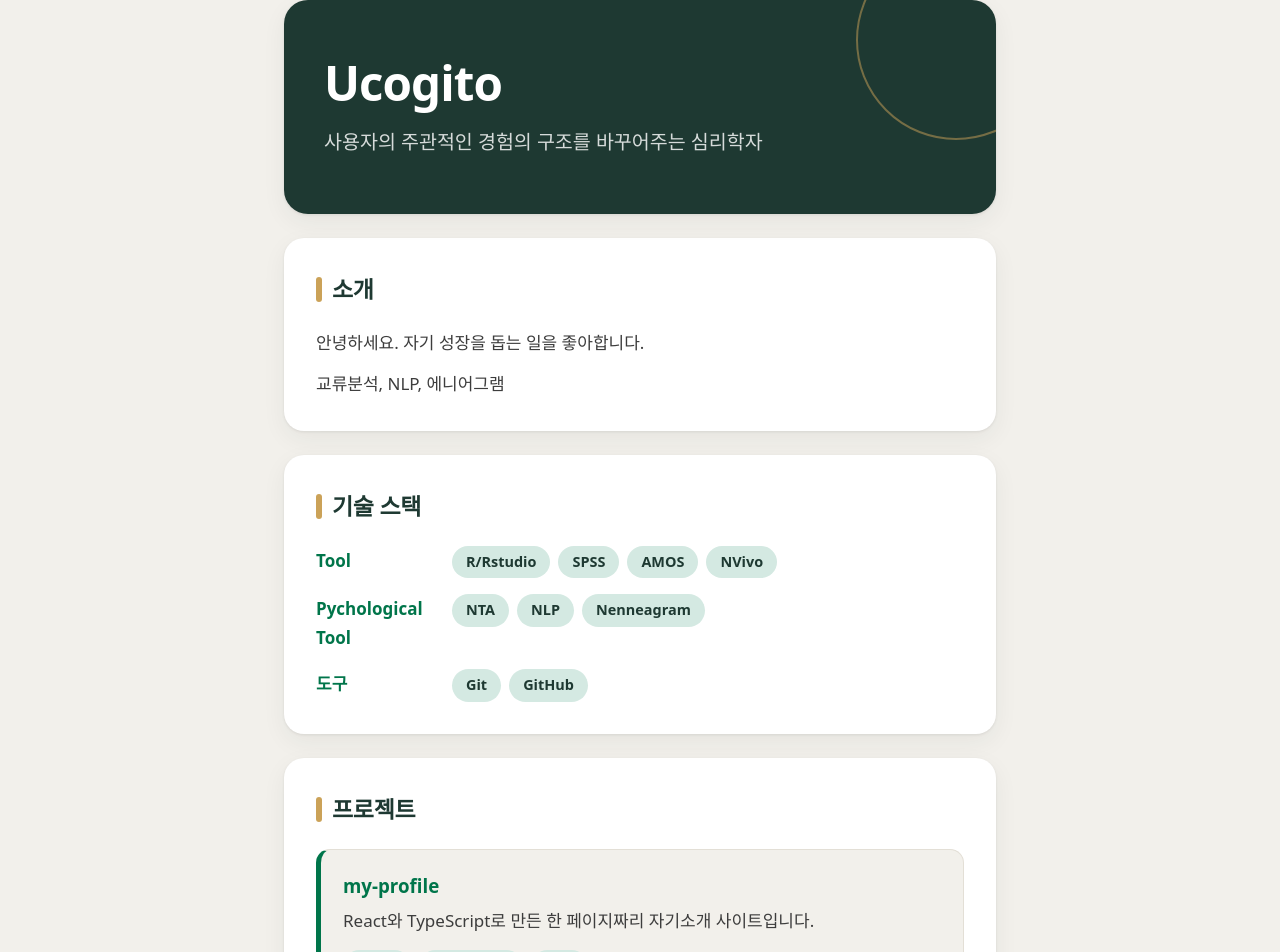
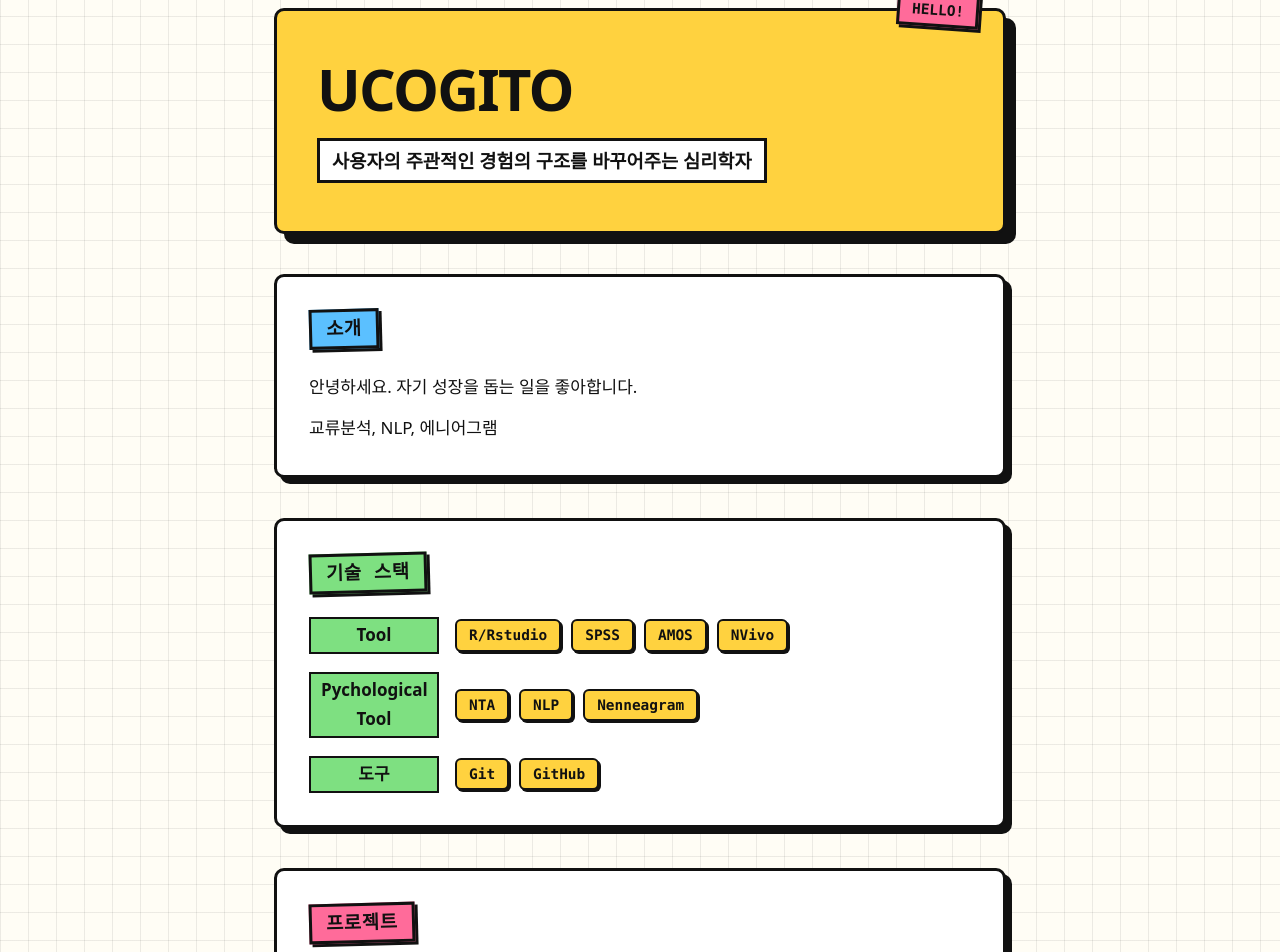
Before and after one commit to metahomo/metahomo.github.io, a React (Vite) app: page / in a window 1280 px wide. Shown: the part 40-992 px from the top of the page. Built offline with nearby package versions, Linux system fonts and the light colour scheme.

Commit message:
Restyle page in neo-brutalist style
Thick borders, hard offset shadows, flat primary colors and a grid
background. CSS only; content and components are unchanged.

Co-Authored-By: Claude Opus 5.5 <noreply@anthropic.com>

```diff
--- a/src/index.css
+++ b/src/index.css
@@ -1,39 +1,51 @@
-/* 커피하우스 느낌의 초록·크림 색 조합 */
+/* 네오 브루탈리즘: 굵은 테두리, 흐림 없는 그림자, 원색 */
 :root {
-  --green-dark: #1e3932; /* 진한 초록: 헤더, 제목 */
-  --green: #00754a; /* 강조 초록: 링크, 버튼 */
-  --green-light: #d4e9e2; /* 연한 초록: 태그 배경 */
-  --gold: #cba258; /* 금색 포인트 */
-  --cream: #f2f0eb; /* 페이지 배경 */
+  --ink: #111; /* 테두리·그림자·글자 */
+  --paper: #fffdf5; /* 페이지 배경 */
   --card: #fff;
-  --text: #3d3d3d;
-  --text-h: #1e3932;
-  --muted: #6b6b6b;
-  --border: #e3dfd6;
-  --shadow: 0 1px 3px rgba(0, 0, 0, 0.08), 0 8px 24px rgba(30, 57, 50, 0.06);
+  --yellow: #ffd23f;
+  --pink: #ff6b9a;
+  --blue: #5bc0ff;
+  --green: #7ee081;
+  --purple: #b39dff;
+  --text: #111;
+  --muted: #333;
+
+  --line: 3px;
+  --shadow: 6px 6px 0 var(--ink);
+  --shadow-sm: 3px 3px 0 var(--ink);
+  --radius: 10px;
 
   --sans: 'Pretendard', system-ui, 'Segoe UI', 'Apple SD Gothic Neo', 'Malgun Gothic', Roboto, sans-serif;
+  --mono: ui-monospace, 'Cascadia Code', Consolas, monospace;
 
   font: 17px/1.7 var(--sans);
   color-scheme: light dark;
   color: var(--text);
-  background: var(--cream);
+  background: var(--paper);
   -webkit-font-smoothing: antialiased;
   word-break: keep-all;
 }
 
+/* 다크 모드: 배경만 어둡게, 테두리·그림자는 밝은 색으로 */
 @media (prefers-color-scheme: dark) {
   :root {
-    --green-dark: #0f201b;
-    --green: #3fb68b;
-    --green-light: rgba(63, 182, 139, 0.16);
-    --cream: #141a18;
-    --card: #1d2522;
-    --text: #d6d3cc;
-    --text-h: #f2f0eb;
-    --muted: #9a9890;
-    --border: #2b3632;
-    --shadow: 0 1px 3px rgba(0, 0, 0, 0.4);
+    --ink: #f5f1e6;
+    --paper: #161616;
+    --card: #222;
+    --text: #f5f1e6;
+    --muted: #d8d4c8;
+  }
+  /* 원색 배경 위 글자는 다크 모드에서도 검정으로 */
+  .hero,
+  .hero h1,
+  .tagline,
+  .tags li,
+  .skill-group dt,
+  .project h3,
+  .project h3 a,
+  .contact a {
+    color: #111;
   }
 }
 
@@ -45,94 +57,109 @@
 
 body {
   margin: 0;
-  background: var(--cream);
+  background-color: var(--paper);
+  /* 모눈 배경 */
+  background-image:
+    linear-gradient(to right, color-mix(in srgb, var(--ink) 8%, transparent) 1px, transparent 1px),
+    linear-gradient(to bottom, color-mix(in srgb, var(--ink) 8%, transparent) 1px, transparent 1px);
+  background-size: 28px 28px;
 }
 
 a {
-  color: var(--green);
-  font-weight: 600;
-  text-decoration: none;
-}
-a:hover {
+  color: var(--text);
+  font-weight: 800;
   text-decoration: underline;
+  text-decoration-thickness: 3px;
+  text-underline-offset: 3px;
 }
 a:focus-visible {
-  outline: 3px solid var(--gold);
-  outline-offset: 2px;
-  border-radius: 4px;
+  outline: var(--line) dashed var(--ink);
+  outline-offset: 4px;
 }
 
 /* 레이아웃 */
 .page {
-  max-width: 760px;
+  max-width: 780px;
   margin: 0 auto;
-  padding: 40px 24px 96px;
+  padding: 48px 24px 96px;
 }
 
-/* 상단: 진한 초록 배너 */
+/* 상단 */
 .hero {
   position: relative;
-  overflow: hidden;
-  padding: 56px 40px;
-  border-radius: 24px;
-  background: var(--green-dark);
-  color: #fff;
-  box-shadow: var(--shadow);
+  padding: 48px 40px;
+  border: var(--line) solid var(--ink);
+  border-radius: var(--radius);
+  background: var(--yellow);
+  box-shadow: 10px 10px 0 var(--ink);
 }
 .hero::after {
-  /* 오른쪽 위 장식 원 */
-  content: '';
+  /* 오른쪽 위 기울어진 스티커 */
+  content: 'HELLO!';
   position: absolute;
-  top: -60px;
-  right: -60px;
-  width: 200px;
-  height: 200px;
-  border-radius: 50%;
-  border: 2px solid var(--gold);
-  opacity: 0.5;
+  top: -18px;
+  right: 24px;
+  padding: 4px 12px;
+  border: var(--line) solid var(--ink);
+  background: var(--pink);
+  color: #111;
+  font: 800 0.85rem/1.4 var(--mono);
+  transform: rotate(4deg);
+  box-shadow: var(--shadow-sm);
 }
 .hero h1 {
   margin: 0;
-  font-size: 2.8rem;
-  font-weight: 800;
-  letter-spacing: -0.02em;
-  line-height: 1.15;
-  color: #fff;
+  font-size: 3.4rem;
+  font-weight: 900;
+  line-height: 1.05;
+  letter-spacing: -0.03em;
+  text-transform: uppercase;
 }
 .tagline {
-  margin: 14px 0 0;
-  font-size: 1.15rem;
-  color: rgba(255, 255, 255, 0.82);
+  display: inline-block;
+  margin: 18px 0 0;
+  padding: 4px 12px;
+  border: var(--line) solid #111;
+  background: #fff;
+  font-size: 1.1rem;
+  font-weight: 700;
 }
 
-/* 구역: 흰 카드 */
+/* 구역 카드 */
 .section {
-  margin-top: 24px;
+  margin-top: 40px;
   padding: 32px;
-  border-radius: 20px;
+  border: var(--line) solid var(--ink);
+  border-radius: var(--radius);
   background: var(--card);
   box-shadow: var(--shadow);
 }
 .section h2 {
-  display: flex;
-  align-items: center;
-  gap: 10px;
-  margin: 0 0 20px;
-  font-size: 1.35rem;
-  font-weight: 800;
-  letter-spacing: -0.01em;
-  color: var(--text-h);
+  display: inline-block;
+  margin: 0 0 24px;
+  padding: 2px 14px;
+  border: var(--line) solid var(--ink);
+  background: var(--blue);
+  color: #111;
+  font: 800 1.1rem/1.6 var(--mono);
+  letter-spacing: 0.04em;
+  text-transform: uppercase;
+  box-shadow: var(--shadow-sm);
+  transform: rotate(-1.5deg);
 }
-.section h2::before {
-  /* 제목 앞 금색 막대 */
-  content: '';
-  width: 6px;
-  height: 1.1em;
-  border-radius: 3px;
-  background: var(--gold);
+/* 구역마다 제목 색을 다르게 */
+.section:nth-of-type(2) h2 {
+  background: var(--green);
+}
+.section:nth-of-type(3) h2 {
+  background: var(--pink);
+}
+.section:nth-of-type(4) h2 {
+  background: var(--purple);
 }
 .section p {
   margin: 0 0 12px;
+  font-weight: 500;
 }
 .section p:last-child {
   margin-bottom: 0;
@@ -142,35 +169,38 @@ a:focus-visible {
 .tags {
   display: flex;
   flex-wrap: wrap;
-  gap: 8px;
+  gap: 10px;
   margin: 0;
   padding: 0;
   list-style: none;
 }
 .tags li {
-  padding: 4px 14px;
-  border-radius: 999px;
-  background: var(--green-light);
-  color: var(--text-h);
-  font-size: 0.85rem;
-  font-weight: 600;
+  padding: 2px 12px;
+  border: 2px solid var(--ink);
+  border-radius: 6px;
+  background: var(--yellow);
+  font: 700 0.85rem/1.7 var(--mono);
+  box-shadow: 2px 2px 0 var(--ink);
 }
 
 /* 기술 스택 */
 .skills {
   display: grid;
-  gap: 16px;
+  gap: 18px;
   margin: 0;
 }
 .skill-group {
   display: grid;
-  grid-template-columns: 120px 1fr;
-  align-items: baseline;
+  grid-template-columns: 130px 1fr;
+  align-items: center;
   gap: 16px;
 }
 .skill-group dt {
-  font-weight: 700;
-  color: var(--green);
+  padding: 2px 10px;
+  border: 2px solid var(--ink);
+  background: var(--green);
+  font-weight: 800;
+  text-align: center;
 }
 .skill-group dd {
   margin: 0;
@@ -179,38 +209,40 @@ a:focus-visible {
 /* 프로젝트 */
 .projects {
   display: grid;
-  gap: 16px;
+  gap: 20px;
   margin: 0;
   padding: 0;
   list-style: none;
 }
 .project {
   padding: 20px 22px;
-  border: 1px solid var(--border);
-  border-left: 5px solid var(--green);
-  border-radius: 14px;
-  background: var(--cream);
-  transition: transform 0.15s, box-shadow 0.15s;
+  border: var(--line) solid var(--ink);
+  border-radius: var(--radius);
+  background: var(--card);
+  box-shadow: var(--shadow-sm);
+  transition: transform 0.1s, box-shadow 0.1s;
 }
 .project:hover {
-  transform: translateY(-2px);
+  transform: translate(-3px, -3px);
   box-shadow: var(--shadow);
 }
 .project h3 {
-  margin: 0 0 6px;
-  font-size: 1.1rem;
-  font-weight: 700;
-  color: var(--text-h);
+  display: inline-block;
+  margin: 0 0 10px;
+  padding: 0 8px;
+  background: var(--purple);
+  font-size: 1.2rem;
+  font-weight: 900;
 }
 .project p {
-  margin: 0 0 14px;
+  margin: 0 0 16px;
 }
 
-/* 연락처: 알약 모양 버튼 */
+/* 연락처 버튼 */
 .contact {
   display: flex;
   flex-wrap: wrap;
-  gap: 12px;
+  gap: 16px;
   margin: 0;
   padding: 0;
   list-style: none;
@@ -218,22 +250,26 @@ a:focus-visible {
 .contact a {
   display: inline-block;
   padding: 10px 22px;
-  border: 1.5px solid var(--green);
-  border-radius: 999px;
-  color: var(--green);
-  font-weight: 700;
+  border: var(--line) solid var(--ink);
+  border-radius: var(--radius);
+  background: var(--pink);
+  font-weight: 800;
+  text-decoration: none;
   overflow-wrap: anywhere;
-  transition: background 0.15s, color 0.15s;
+  box-shadow: 4px 4px 0 var(--ink);
+  transition: transform 0.1s, box-shadow 0.1s;
 }
-.contact li:first-child a {
-  background: var(--green);
-  color: #fff;
+.contact li:nth-child(2) a {
+  background: var(--blue);
 }
 .contact a:hover {
-  background: var(--green-dark);
-  border-color: var(--green-dark);
-  color: #fff;
-  text-decoration: none;
+  transform: translate(-2px, -2px);
+  box-shadow: 6px 6px 0 var(--ink);
+}
+.contact a:active {
+  /* 눌리는 느낌 */
+  transform: translate(4px, 4px);
+  box-shadow: 0 0 0 var(--ink);
 }
 
 @media (prefers-reduced-motion: reduce) {
@@ -241,33 +277,33 @@ a:focus-visible {
   .contact a {
     transition: none;
   }
-  .project:hover {
-    transform: none;
-  }
 }
 
 /* 모바일 */
 @media (max-width: 600px) {
   :root {
     font-size: 16px;
+    --shadow: 4px 4px 0 var(--ink);
   }
   .page {
-    padding: 16px 16px 64px;
+    padding: 32px 16px 64px;
   }
   .hero {
-    padding: 40px 24px;
-    border-radius: 20px;
+    padding: 40px 20px 28px;
+    box-shadow: 6px 6px 0 var(--ink);
   }
   .hero h1 {
-    font-size: 2.1rem;
+    font-size: 2.3rem;
   }
   .section {
-    margin-top: 16px;
-    padding: 24px 20px;
-    border-radius: 16px;
+    margin-top: 28px;
+    padding: 24px 18px;
   }
   .skill-group {
     grid-template-columns: 1fr;
-    gap: 6px;
+    gap: 8px;
+  }
+  .skill-group dt {
+    justify-self: start;
   }
 }
```
